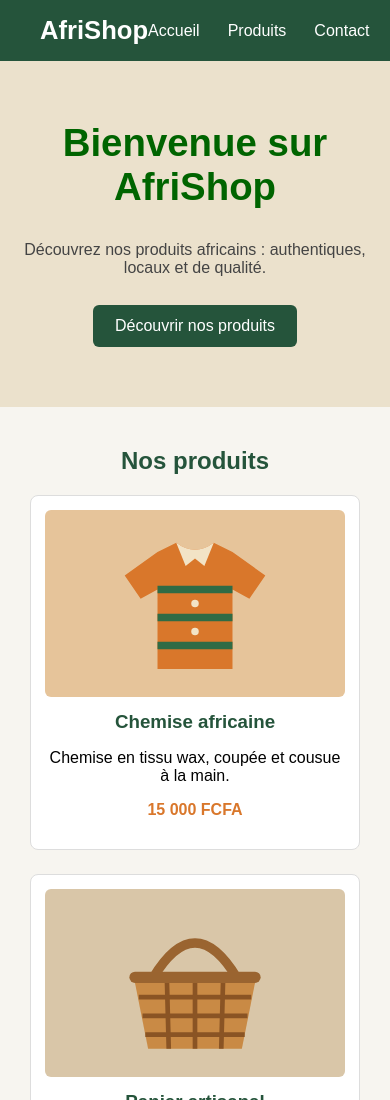
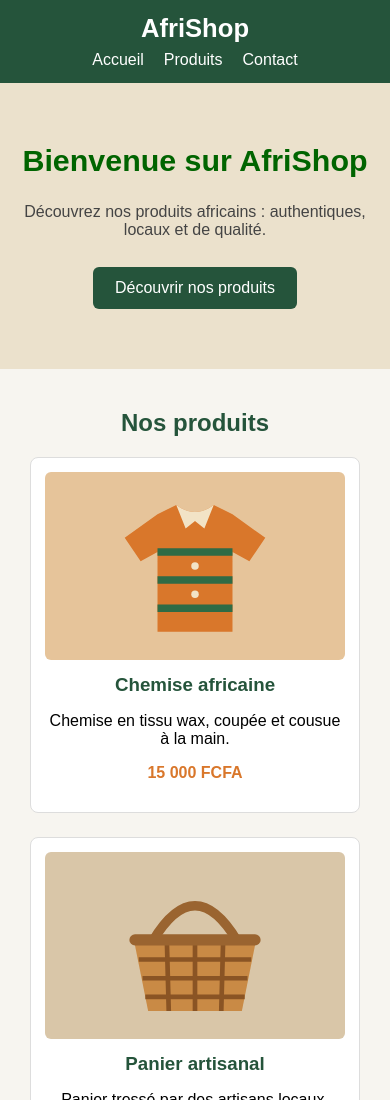
Before and after one commit to Gilles-Cyber/AfriShop, a plain HTML site: page index.html in a window 390 px wide. Shown: the top 1100 px of the page. Drawn offline with Linux system fonts and the light colour scheme.

Commit message:
fix(navigation): adapter le menu aux petits ecrans

```diff
--- a/style.css
+++ b/style.css
@@ -128,3 +128,20 @@ footer {
 footer p {
   margin: 0;
 }
+
+/* Petits écrans : menu sur deux lignes */
+@media (max-width: 600px) {
+  header {
+    flex-direction: column;
+    gap: 8px;
+    padding: 14px 16px;
+  }
+
+  nav {
+    gap: 20px;
+  }
+
+  #accueil h1 {
+    font-size: 1.9rem;
+  }
+}
```
